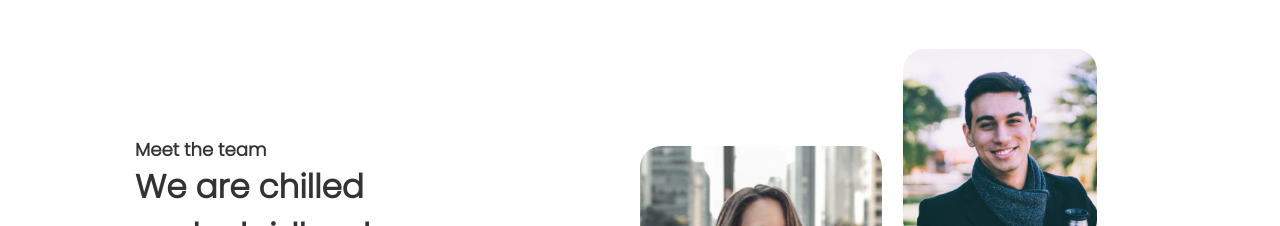
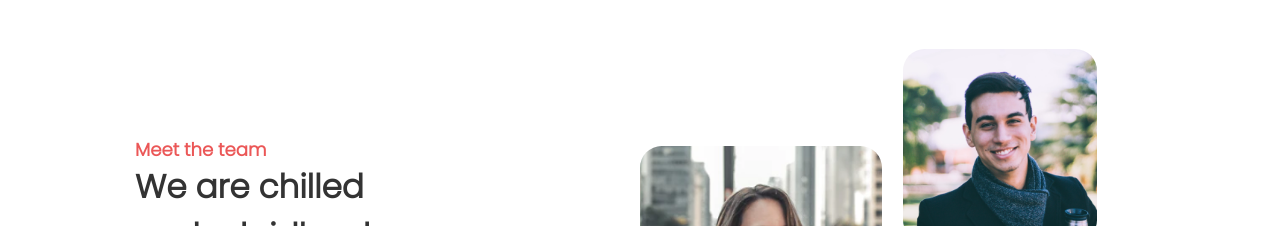
Before and after one commit to GenericJM/Edie-homepage, a plain HTML site: page index.html in a window 1280 px wide. Shown: the part 3500-3726 px from the top of the page. Drawn offline with nearby package versions, Linux system fonts and the light colour scheme.

Commit message:
last commit

```diff
--- a/styles.css
+++ b/styles.css
@@ -240,7 +240,9 @@
     justify-items: center;
 
 }
-
+.fourth-section__subtitle{
+    color:var(--red);
+}
 .fourth-section__element:nth-child(1) {
     /* background-color: #0ad; */
     border-radius: 1em;
```
